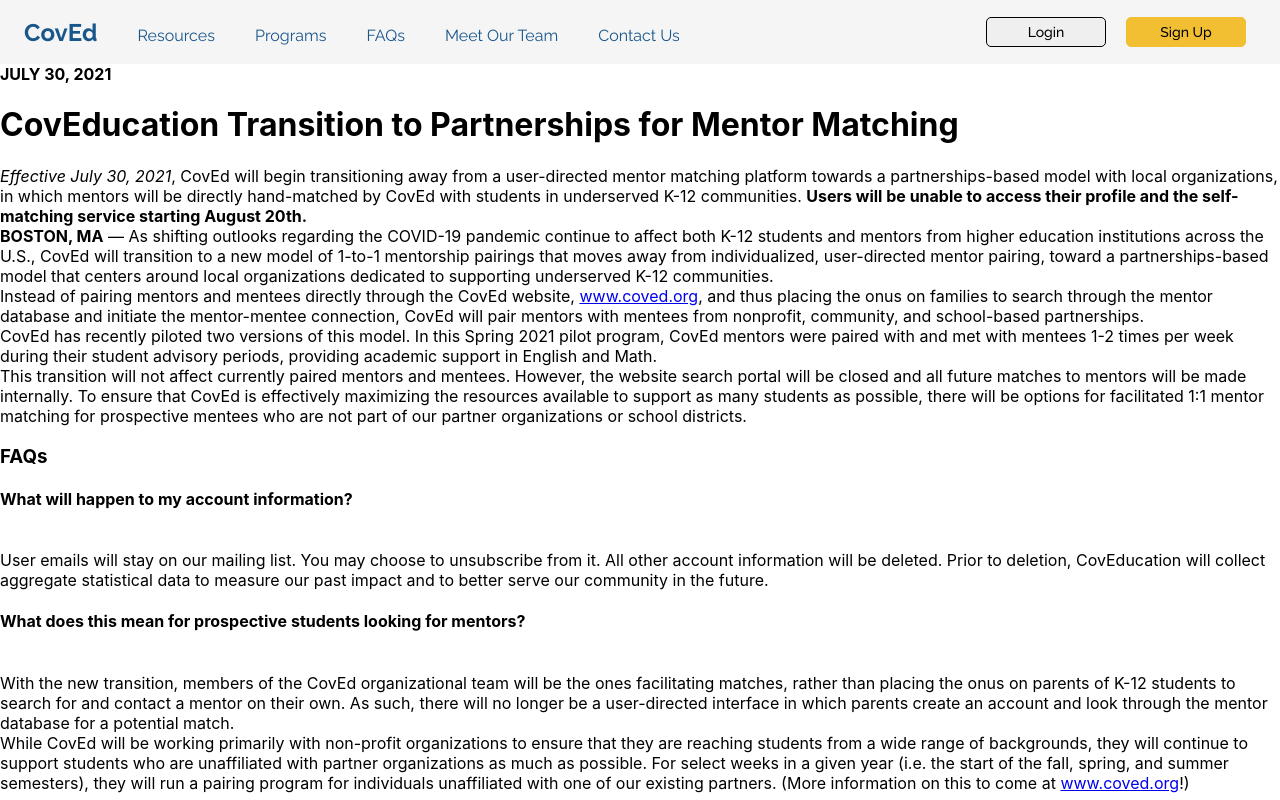
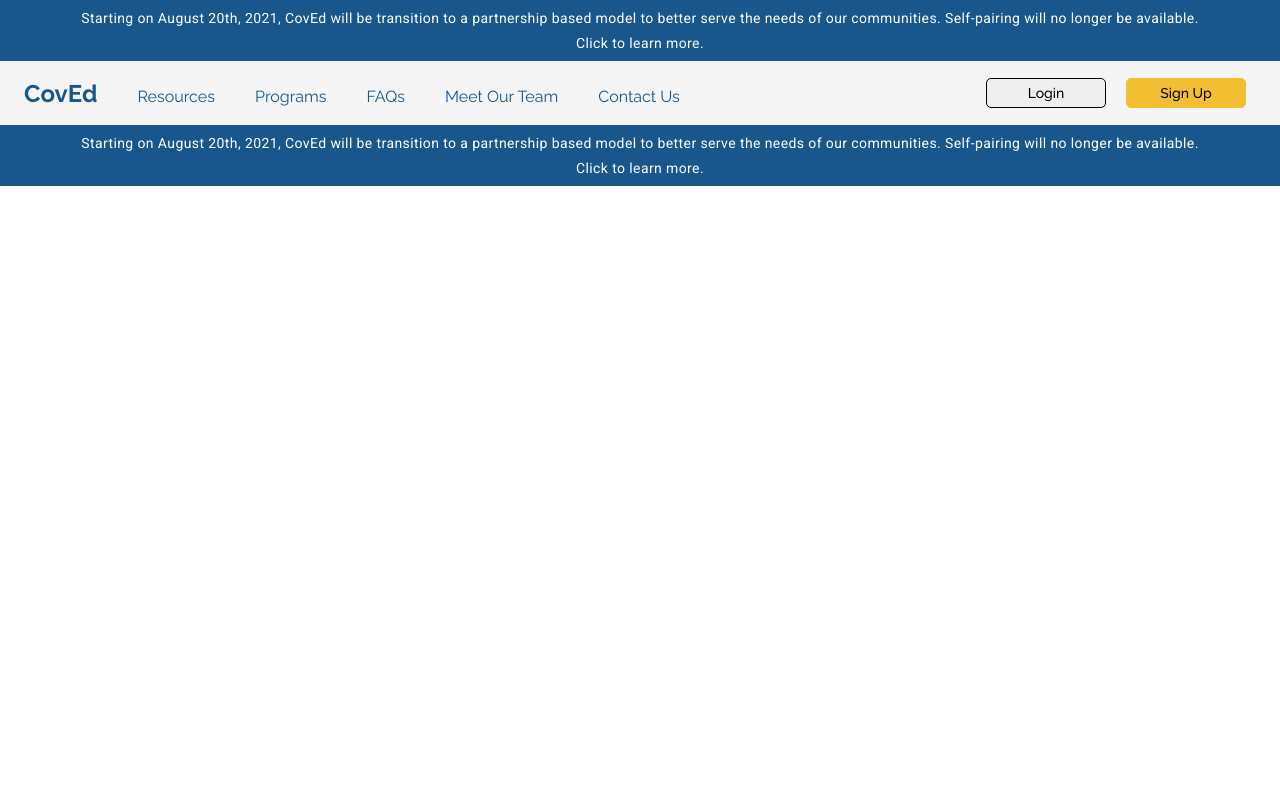
Before and after one commit to CovEducation/Website, a React (Create React App) app in the folder packages/client/: page /press-release in a window 1280 px wide. Shown: the top 800 px of the page. Built offline with nearby package versions, Linux system fonts and the light colour scheme; no server answers; what react-instantsearch-dom would draw is missing.

Commit message:
some css

```diff
--- a/packages/client/src/App.js
+++ b/packages/client/src/App.js
@@ -16,16 +16,17 @@
 import PasswordReset from "./pages/PasswordReset";
 import ResourcesPage from "./pages/Resources";
 import ProgramPage from "./pages/Programs";
+import PressRelease from "./pages/PressRelease";
 
 import { AuthProvider } from "./providers/AuthProvider";
 import SpeakerSeriesPage from "./pages/SpeakerSeries";
-import PressRelease from "./pages/PressRelease";
 
 function App() {
   return (
     <Suspense fallback={<></>}>
       <AuthProvider fallback="loading">
           <Router>
+          <PressRelease/>
           <NavBar />
             <Switch>
               <Route path="/" exact>
--- a/packages/client/src/pages/PressRelease/index.js
+++ b/packages/client/src/pages/PressRelease/index.js
@@ -1,40 +1,26 @@
 import React from "react";
-
+import PopUp from "./popup";
 
 const PressRelease = () => {
-    return (
+    const content = (
         <>
-            <b>JULY 30, 2021</b>
-
-            <h1>CovEducation Transition to Partnerships for Mentor Matching</h1>
-            <i>Effective July 30, 2021</i>, CovEd will begin transitioning away from a user-directed mentor matching platform towards a partnerships-based model with local organizations, in which mentors will be directly hand-matched by CovEd with students in underserved K-12 communities. <b>Users will be unable to access their profile and the self-matching service starting August 20th.</b>
-            {/* <br/> */}
+            <i>Effective July 30, 2021</i>. CovEd will begin transitioning away from a user-directed mentor matching platform towards a partnerships-based model with local organizations, in which mentors will be directly hand-matched by CovEd with students in underserved K-12 communities. <b>Users will be unable to access their profile and the self-matching service starting August 20th.</b>
             <br/>
             <b>BOSTON, MA</b> ― As shifting outlooks regarding the COVID-19 pandemic continue to affect both K-12 students and mentors from higher education institutions across the U.S., CovEd will transition to a new model of 1-to-1 mentorship pairings that moves away from individualized, user-directed mentor pairing, toward a partnerships-based model that centers around local organizations dedicated to supporting underserved K-12 communities.
-            {/* <br/> */}
             <br/>
             Instead of pairing mentors and mentees directly through the CovEd website, <a href="www.coved.org">www.coved.org</a>, and thus placing the onus on families to search through the mentor database and initiate the mentor-mentee connection, CovEd will pair mentors with mentees from nonprofit, community, and school-based partnerships.
             <br/>
-            {/* <br/> */}
             CovEd has recently piloted two versions of this model.  In this Spring 2021 pilot program, CovEd mentors were paired with and met with mentees 1-2 times per week during their student advisory periods, providing academic support in English and Math.
-            {/* <br/> */}
             <br/>
             This transition will not affect currently paired mentors and mentees. However, the website search portal will be closed and all future matches to mentors will be made internally. To ensure that CovEd is effectively maximizing the resources available to support as many students as possible,  there will be options for facilitated 1:1 mentor matching for prospective mentees who are not part of our partner organizations or school districts.
-            {/* <br/> */}
             <br/>
             <h3>FAQs</h3>
-
             <h4>What will happen to my account information?</h4>
-            <br/>
             User emails will stay on our mailing list. You may choose to unsubscribe from it. All other account information will be deleted. Prior to deletion, CovEducation will collect aggregate statistical data to measure our past impact and to better serve our community in the future.
-            <br/>
             <h4>What does this mean for prospective students looking for mentors?</h4>
-            <br/>
             With the new transition, members of the CovEd organizational team will be the ones facilitating matches, rather than placing the onus on parents of K-12 students to search for and contact a mentor on their own. As such, there will no longer be a user-directed interface in which parents create an account and look through the mentor database for a potential match.
             <br/>
-
             While CovEd will be working primarily with non-profit organizations to ensure that they are reaching students from a wide range of backgrounds, they will continue to support students who are unaffiliated with partner organizations as much as possible. For select weeks in a given year (i.e. the start of the fall, spring, and summer semesters), they will run a pairing program for individuals unaffiliated with one of our existing partners. (More information on this to come at <a href="www.coved.org">www.coved.org</a>!)
-            <br/>
             <h4>What does this mean for current and prospective mentors?</h4>
             Current mentors who are listed as available will be ported over to our new system, and any individuals looking to join CovEd as a mentor will sign up as directed on the website. When assigned to a mentee, mentors should expect members of the CovEd organizational team to reach out by email, rather than families. This way, CovEd coordinators can ensure that mentors are able and willing to commit to a new mentee before connecting them with a family or organization serving K-12 students in need of academic support.
             New mentors will be directed to register at <a href="www.coved.org">www.coved.org</a>, and CovEd will reach out by email once a match has been made. For anyone interested in getting involved in our organization as a group leader  (i.e. Outreach, Public Relations, Speaker Series, Partnerships, Mentorship Support, etc.), we have a wide variety of positions available! Please reach out to coved.management@gmail.com for more info.
@@ -44,12 +30,18 @@
             <br/>
             <h4>What will happen to all the non-mentorship resources (Speaker Series, Handbooks, ABC)?</h4>
             Handbooks and resources will still be available on our website! We will also continue to hold Speaker Series and programs like ABC Club, mentor-directed events, and 24/7 Piazza.
-            {/* <br/> */}
+            <br/>
             <br/>
             <i>CovEducation (or “CovEd”) is a community of undergraduates, postgraduates, students and educators from colleges and universities across the U.S. who provide mentorship and academic support to K-12 students in light of the pandemic. With an expanding community of 6,000+ volunteers from 467 universities, 5,500+ mentees across 50 states, and 200,000+ hits, CovEd provides resources to students faced with financial, familial, or other difficulties that impact their learning experience. For more information, visit <a href="www.coved.org">www.coved.org</a>.</i>
             <br/>
         </>
-    )
+    );
+    const prompt = "Starting on August 20th, 2021, CovEd will be transition to a partnership based model to better serve the needs of our communities. Self-pairing will no longer be available. Click to learn more."
+    return (<>
+    <div>
+        <PopUp content={content} title="CovEducation Transition to Partnerships for Mentor Matching" prompt={prompt}/>
+    </div>
+    </>)
 }
 
 export default PressRelease;
--- /dev/null
+++ b/packages/client/src/pages/PressRelease/popup.js
@@ -0,0 +1,66 @@
+import React from "react";
+import Button from "@material-ui/core/Button";
+import Dialog from "@material-ui/core/Dialog";
+import DialogActions from "@material-ui/core/DialogActions";
+import DialogContent from "@material-ui/core/DialogContent";
+import DialogContentText from "@material-ui/core/DialogContentText";
+import DialogTitle from "@material-ui/core/DialogTitle";
+import { COLORS } from "../../constants";
+
+const ScrollDialog = ({ title, prompt, content }) => {
+
+  const [open, setOpen] = React.useState(false);
+  const [scroll, setScroll] = React.useState("paper");
+
+  const handleClickOpen = (scrollType) => () => {
+    setOpen(true);
+    setScroll(scrollType);
+  };
+
+  const handleClose = () => {
+    setOpen(false);
+  };
+
+  const descriptionElementRef = React.useRef(null);
+  React.useEffect(() => {
+    if (open) {
+      const { current: descriptionElement } = descriptionElementRef;
+      if (descriptionElement !== null) {
+        descriptionElement.focus();
+      }
+    }
+  }, [open]);
+
+  return (
+    <div style={{ backgroundColor: COLORS.blue, color: COLORS.white, width:"100%" }}>
+        <div style={{ width: "90%", margin: "0 auto" }}>
+        <Button style={{ color: COLORS.white, textTransform: "none" }} onClick={handleClickOpen("paper")}>{prompt} </Button>
+        <Dialog
+            open={open}
+            onClose={handleClose}
+            scroll={scroll}
+            aria-labelledby="scroll-dialog-title"
+            aria-describedby="scroll-dialog-description"
+        >
+            <DialogTitle id="scroll-dialog-title">{title}</DialogTitle>
+            <DialogContent dividers={scroll === "paper"}>
+            <DialogContentText
+                id="scroll-dialog-description"
+                ref={descriptionElementRef}
+                tabIndex={-1}
+            >
+            {content}
+            </DialogContentText>
+            </DialogContent>
+            <DialogActions>
+            <Button onClick={handleClose} color="primary">
+                Ok
+            </Button>
+            </DialogActions>
+        </Dialog>
+        </div>
+    </div>
+  );
+}
+
+export default ScrollDialog;
```
Also changed, not shown: packages/client/src/pages/Home/index.js (+55 -56 lines).
